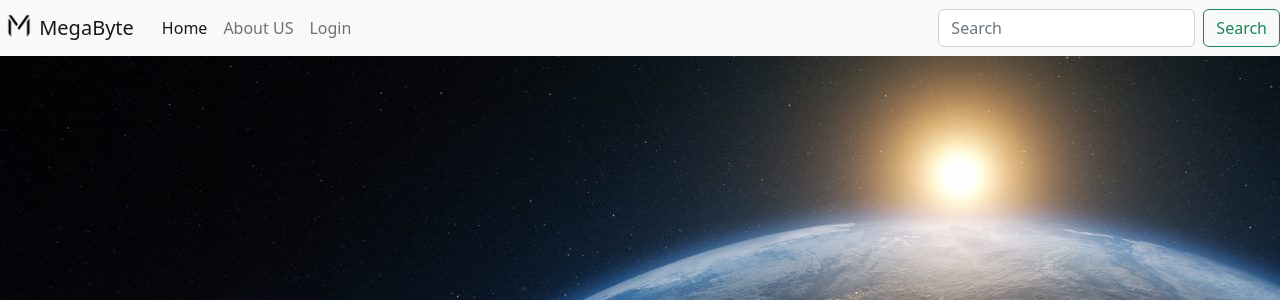
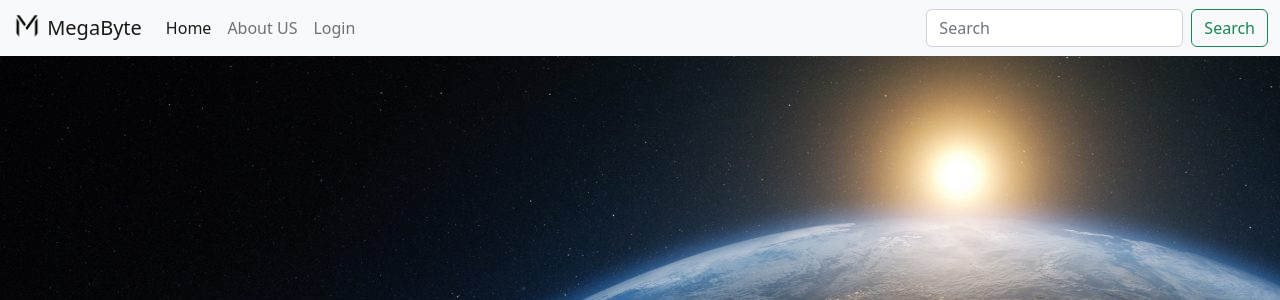
Before and after one commit to saphal-upreti/MegaByte, a Django app: page / in a window 1280 px wide. Shown: the top 300 px of the page. Run offline with Django 4.2, Linux system fonts and the light colour scheme.

Commit message:
Update base.html

```diff
--- a/template/base.html
+++ b/template/base.html
@@ -12,7 +12,7 @@
   <body {% block background %} {% endblock background %} >
     <script src="https://cdn.jsdelivr.net/npm/bootstrap@5.2.0-beta1/dist/js/bootstrap.bundle.min.js" integrity="sha384-pprn3073KE6tl6bjs2QrFaJGz5/SUsLqktiwsUTF55Jfv3qYSDhgCecCxMW52nD2" crossorigin="anonymous"></script>
     <nav class="navbar navbar-expand-lg bg-light">
-      <div class="mx-1">
+      <div class="container-fluid">
         <a class="navbar-brand" href="/">
           {% load static %}
           <img src="{% static 'logo.png' %}" alt="" width="30" height="24" class="d-inline-block align-text-top" id="logo">
@@ -21,7 +21,6 @@
         <button class="navbar-toggler" type="button" data-bs-toggle="collapse" data-bs-target="#navbarSupportedContent" aria-controls="navbarSupportedContent" aria-expanded="false" aria-label="Toggle navigation">
           <span class="navbar-toggler-icon"></span>
         </button>
-      </div>
         <div class="collapse navbar-collapse" id="navbarSupportedContent">
           <ul class="navbar-nav me-auto mb-2 mb-lg-0">
             <li class="nav-item">
@@ -33,26 +32,13 @@
             <li class="nav-item">
               <a class="nav-link" href="/login">Login</a>
             </li>
-            <!---<li class="nav-item dropdown">
-              <a class="nav-link dropdown-toggle" href="#" id="navbarDropdown" role="button" data-bs-toggle="dropdown" aria-expanded="false">
-                Dropdown
-              </a>
-              <ul class="dropdown-menu" aria-labelledby="Dropdown">
-                <li><a class="dropdown-item" href="#">Action</a></li>
-                <li><a class="dropdown-item" href="#">Another action</a></li>
-                <li><hr class="dropdown-divider"></li>
-                <li><a class="dropdown-item" href="#">Something else here</a></li>
-              </ul>
-            </li>
-            <li class="nav-item">
-              <a class="nav-link disabled">Disabled</a>
-            </li>-->
           </ul>
           <form class="d-flex" role="search">
             <input class="form-control me-2" type="search" placeholder="Search" aria-label="Search">
             <button class="btn btn-outline-success" type="submit">Search</button>
           </form>
         </div>
+      </div>
     </nav>
     {% block body %} {% endblock body %}
 
```
